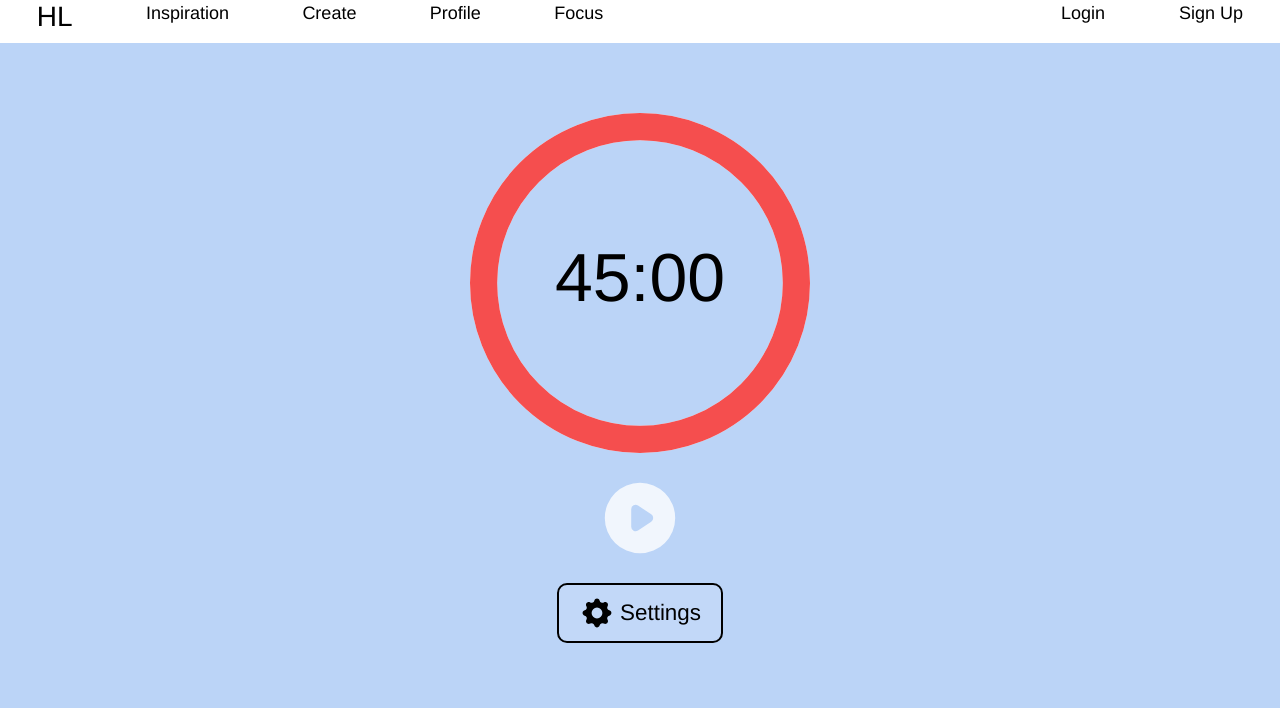
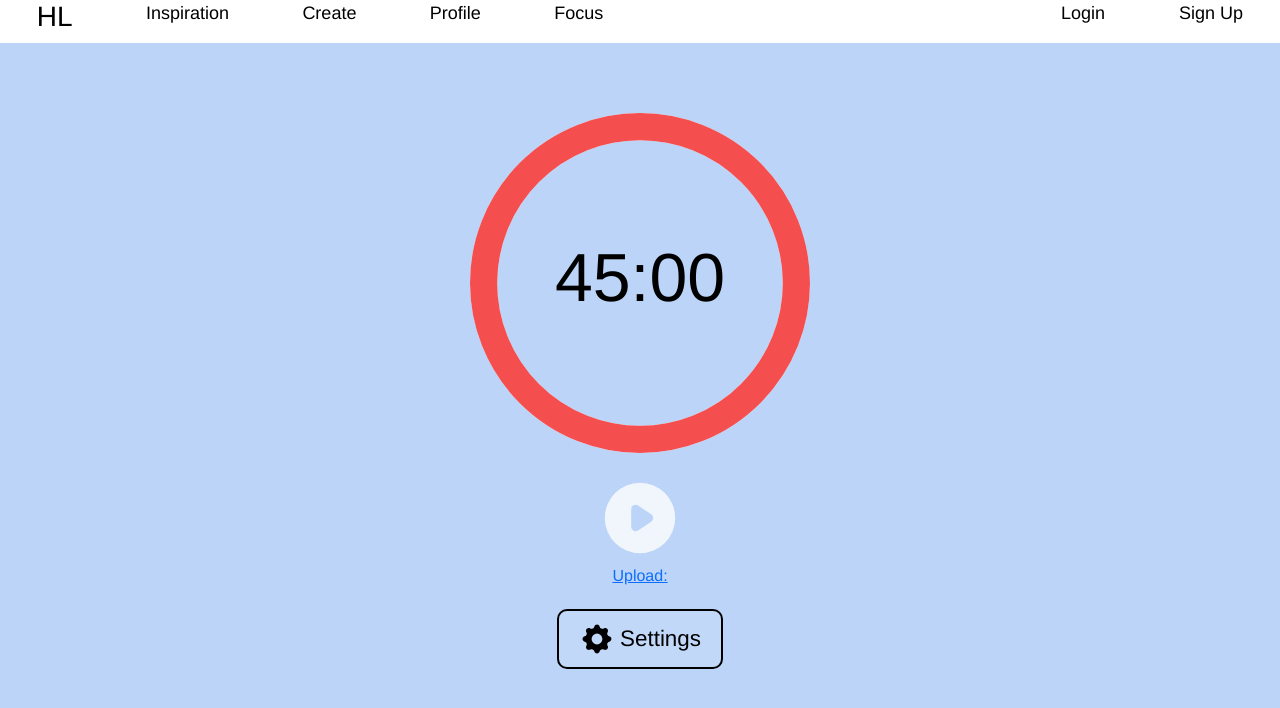
Before and after one commit to ylopez25/hobby_lobby, a React (Create React App) app: page /focus in a window 1280 px wide. Shown: the top 708 px of the page. Built offline with nearby package versions, Linux system fonts and the light colour scheme.

Commit message:
added link to focus page

```diff
--- a/src/Pages/Profile.js
+++ b/src/Pages/Profile.js
@@ -53,8 +53,8 @@ export default function Profile() {
         <img src={users[0].pic} alt="img" />
         <h1>{users[0].first_name}</h1>
         <p>@{users[0].user_name}</p>
+        <p>following: 47</p>
         <p>{cities[0].name}</p>
-        <button>Edit Profile</button>
       </div>
       <div className="profile_icons">
         <svg>
--- a/src/components/PlayButton.js
+++ b/src/components/PlayButton.js
@@ -1,11 +1,20 @@
+import { Link } from "react-router-dom";
 function PlayButton(props) {
-    return (
+  return (
+    <>
       <button {...props}>
         <svg xmlns="http://www.w3.org/2000/svg" className="h-5 w-5" viewBox="0 0 20 20" fill="currentColor">
           <path fillRule="evenodd" d="M10 18a8 8 0 100-16 8 8 0 000 16zM9.555 7.168A1 1 0 008 8v4a1 1 0 001.555.832l3-2a1 1 0 000-1.664l-3-2z" clipRule="evenodd" />
         </svg>
       </button>
-    );
-  }
 
-  export default PlayButton;
+      <div>
+        <button>
+          <Link to="/create">Upload:</Link>
+        </button>
+      </div>
+    </>
+  );
+}
+
+export default PlayButton;
```
